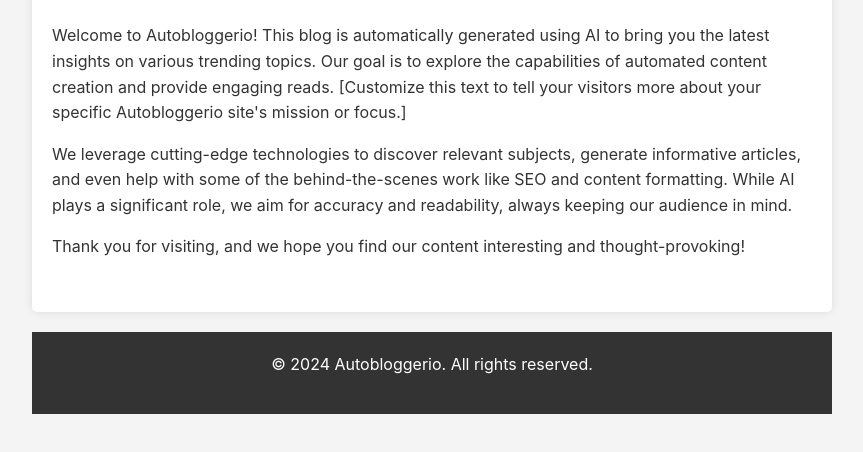
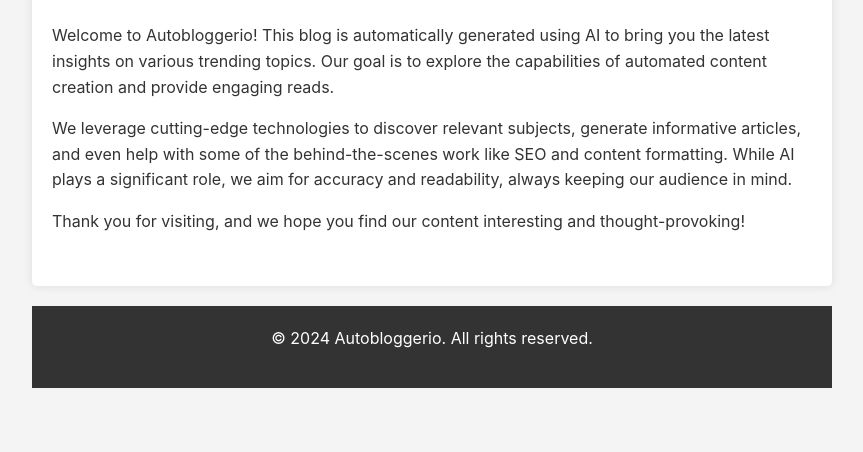
Before and after one commit to spymag/AutoBloggerio, a plain HTML site: page about.html in a window 1280 px wide. Shown: the part 226-678 px from the top of the page, without its empty margins (208-1071 px from the left). Drawn offline with Linux system fonts and the light colour scheme.

Commit message:
small fix in "about" page

```diff
--- a/about.html
+++ b/about.html
@@ -21,7 +21,8 @@
         <div class="main-content">
             <article>
                 <h1>About Autobloggerio</h1>
-                <p>Welcome to Autobloggerio! This blog is automatically generated using AI to bring you the latest insights on various trending topics. Our goal is to explore the capabilities of automated content creation and provide engaging reads. [Customize this text to tell your visitors more about your specific Autobloggerio site's mission or focus.]</p>
+                <p>Welcome to Autobloggerio! This blog is automatically generated using AI to bring you the latest insights on various trending topics. Our goal is to explore the capabilities of automated content creation and provide engaging reads.</p>
+                <!-- Customize this text to tell your visitors more about your specific Autobloggerio site's mission or focus. -->
                 <p>We leverage cutting-edge technologies to discover relevant subjects, generate informative articles, and even help with some of the behind-the-scenes work like SEO and content formatting. While AI plays a significant role, we aim for accuracy and readability, always keeping our audience in mind.</p>
                 <p>Thank you for visiting, and we hope you find our content interesting and thought-provoking!</p>
             </article>
```
